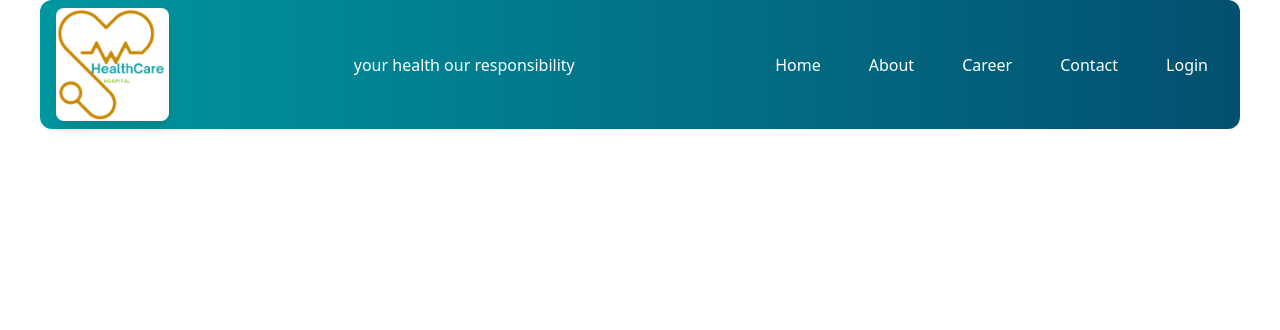
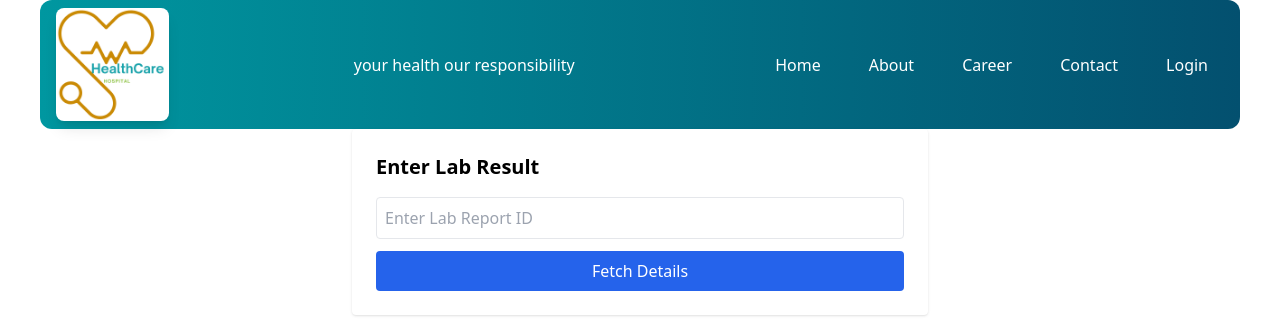
Before and after one commit to ResmiMini/HealthcareSystem, a React (Vite) app in the folder client/: page /Labresult in a window 1280 px wide. Shown: the top 330 px of the page. Built offline with nearby package versions, Linux system fonts and the light colour scheme.

Commit message:
review 9 commit

```diff
--- a/client/src/App.jsx
+++ b/client/src/App.jsx
@@ -32,6 +32,7 @@ import Doctorprofile from './pages/Doctorprofile';
 import Staffdashboard from './pages/Staffdashboard';
 import Staffmedicinebill from './pages/Staffmedicinebill';
 import AddTest from './pages/Addtest';
+import Updatelabresult from './pages/Updatelabresult';
 function App() {
   const [count, setCount] = useState(0)
 
@@ -60,8 +61,12 @@ function App() {
         <Route path="/doctorprofile" element={<Doctorprofile/>} />
         <Route path="/doctorviewreports" element={<DoctorviewReports/>} />
 
+
+
+
         <Route path="/staffDashboard" element={<Staffdashboard/>} />
         <Route path="/Medicinebill" element={<Staffmedicinebill/>} />
+        <Route path="/Labresult" element={<Updatelabresult/>} />
 
 
 
--- a/client/src/components/Staffsidebar.jsx
+++ b/client/src/components/Staffsidebar.jsx
@@ -29,8 +29,8 @@ export default function Staffsidebar() {
           Medicine Bill
         </NavLink>
 
-        <NavLink to="/Labbill" className="block py-2 px-3 rounded-lg  bg-[#0097A0] hover:bg-yellow-600">
-         Lab Bill
+        <NavLink to="/Labresult" className="block py-2 px-3 rounded-lg  bg-[#0097A0] hover:bg-yellow-600">
+         Update Lab Results
         </NavLink>
 
 
--- /dev/null
+++ b/client/src/pages/Updatelabresult.jsx
@@ -0,0 +1,86 @@
+import React, { useState } from "react";
+import axios from "axios";
+
+export default function Updatelabresult() {
+  const [labReportId, setLabReportId] = useState("");
+  const [details, setDetails] = useState(null);
+  const [result, setResult] = useState("");
+  const [loading, setLoading] = useState(false);
+
+  const fetchDetails = async () => {
+    try {
+      setLoading(true);
+      const res = await axios.get(
+        `${import.meta.env.VITE_API_URL}/api/labreports/labreportbyid/${labReportId}`
+      );
+      setDetails(res.data);
+      setResult(res.data.result || "");
+    } catch (err) {
+      alert("Lab report not found");
+    } finally {
+      setLoading(false);
+    }
+  };
+
+  const saveResult = async () => {
+    try {
+      await axios.put(
+        `${import.meta.env.VITE_API_URL}/api/labreports/updateresult/${labReportId}`,
+        { result }
+      );
+      alert("Result saved successfully ✅");
+      setDetails(null);
+      setLabReportId("");
+      setResult("");
+    } catch (err) {
+      alert("Failed to save result");
+    }
+  };
+
+  return (
+    <div className="p-6 max-w-xl mx-auto bg-white rounded shadow">
+      <h2 className="text-xl font-bold mb-4">Enter Lab Result</h2>
+
+      {/* Lab Report ID */}
+      <input
+        type="text"
+        placeholder="Enter Lab Report ID"
+        value={labReportId}
+        onChange={(e) => setLabReportId(e.target.value)}
+        className="w-full border p-2 rounded mb-3"
+      />
+
+      <button
+        onClick={fetchDetails}
+        className="w-full bg-blue-600 text-white py-2 rounded"
+      >
+        Fetch Details
+      </button>
+
+      {loading && <p className="mt-3">Loading...</p>}
+
+      {/* Display Details */}
+      {details && (
+        <div className="mt-5 space-y-3">
+          <p><b>Doctor:</b> {details.doctorName}</p>
+          <p><b>Patient:</b> {details.patientName}</p>
+          <p><b>Test:</b> {details.testName}</p>
+
+          <textarea
+            placeholder="Enter Result"
+            value={result}
+            onChange={(e) => setResult(e.target.value)}
+            className="w-full border p-2 rounded"
+          />
+
+          <button
+            onClick={saveResult}
+            className="w-full bg-green-600 text-white py-2 rounded"
+          >
+            Save Result
+          </button>
+        </div>
+      )}
+    </div>
+  );
+}
```
Also changed, not shown: 2 other files (tests, documents, lock files or other folders).
